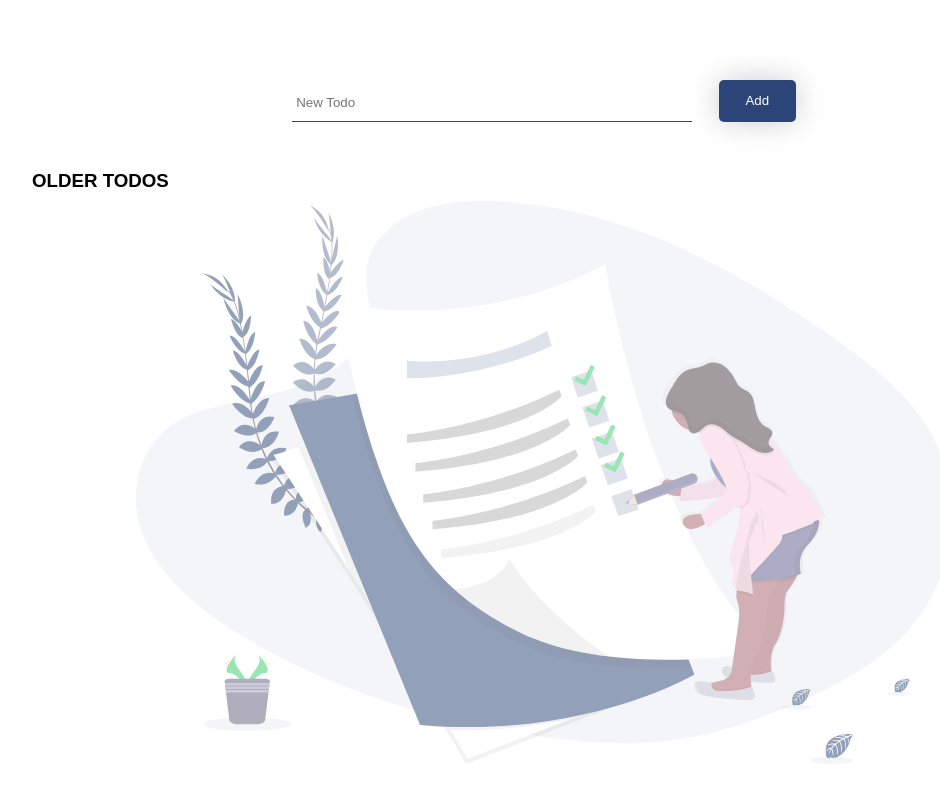
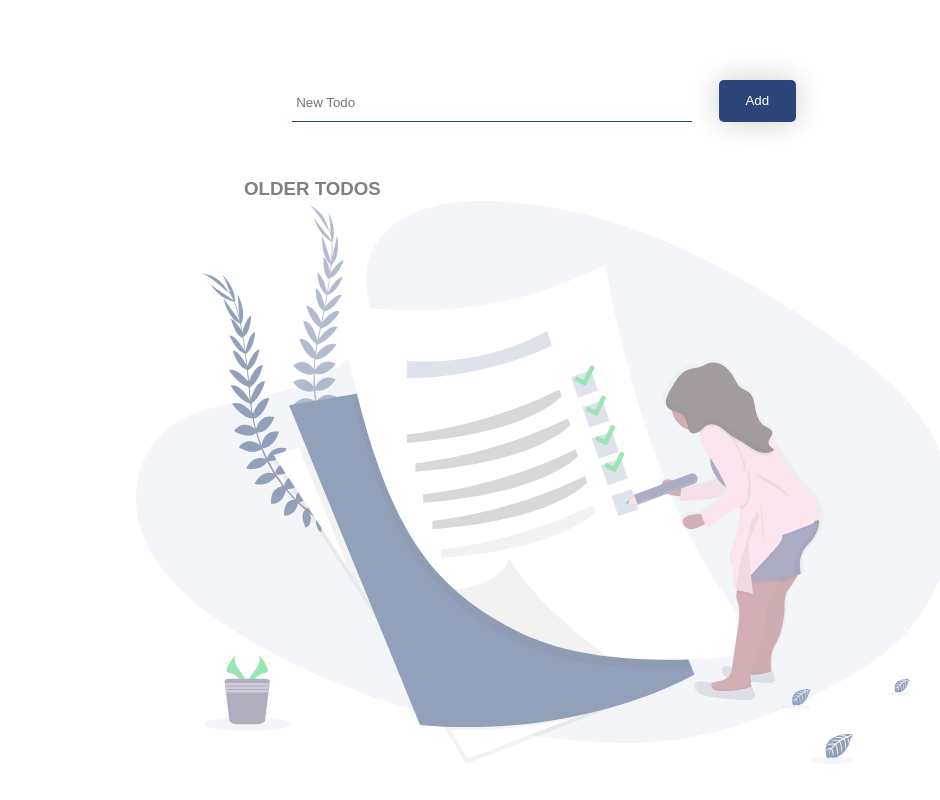
Before and after one commit to elishaking/blaze-todo, a React (Create React App) app: page / in a window 1280 px wide. Shown: the whole page, without its empty margins (96-1036 px from the left). Built offline with nearby package versions, Linux system fonts and the light colour scheme.

Commit message:
older todos

```diff
--- a/src/components/routes/Home/Home.js
+++ b/src/components/routes/Home/Home.js
@@ -32,7 +32,8 @@ export default class Home extends Component {
           savedTodos: savedTodos,
           todos
         });
-      } else if (olderTodos) {
+      }
+      if (olderTodos) {
         this.setState({
           savedTodos: savedTodos,
           olderTodos
@@ -113,7 +114,6 @@ export default class Home extends Component {
     let todos, stateKey;
     if (dateKey) {
       todos = this.state.olderTodos[todosIdx][dateKey];
-      console.log(this.state.olderTodos);
       stateKey = "olderTodos";
     } else {
       todos = this.state.todos;
@@ -132,7 +132,7 @@ export default class Home extends Component {
 
     todos[index].done = !todos[index].done;
     this.saveTodos();
-    this.setState({ [stateKey]: todos });
+    this.setState({ [stateKey]: dateKey ? this.state.olderTodos : todos });
   }
 
   deleteTodo = (index) => {
@@ -185,16 +185,16 @@ export default class Home extends Component {
           }
         </ul> */}
 
-        <div>
+        <div id="older-todos">
           <h3>OLDER TODOS</h3>
 
-          <ul className="todos">
+          <div>
             {
               olderTodos.map((todoGroups, idx) => {
                 const key = Object.keys(todoGroups)[0];
                 const todos = todoGroups[key];
                 return (
-                  <div>
+                  <div key={idx}>
                     <h4>{key}</h4>
                     <Todos
                       dateKey={key}
@@ -211,7 +211,7 @@ export default class Home extends Component {
                 )
               })
             }
-          </ul>
+          </div>
         </div>
 
         <div id="bg">
@@ -235,6 +235,7 @@ const Todos = SortableContainer(({ todos, onChange, deleteTodo, dateKey = undefi
     {
       todos.map((todo, index) => (
         <TodoItem
+          key={index}
           index={index}
           todo={todo}
           onChange={() => { onChange(index, dateKey, todosIdx) }}
--- a/src/components/routes/Home/Home.scss
+++ b/src/components/routes/Home/Home.scss
@@ -50,6 +50,36 @@
           margin-bottom: 2em;
         }
       }
+    }
+  }
+
+  #older-todos {
+
+    h3,
+    h4 {
+      width: 80vw;
+      max-width: 600px;
+      margin-left: auto;
+      margin-right: auto;
+      color: gray;
+    }
+
+    h3 {
+      margin-top: 3em;
+      margin-bottom: 2em;
+    }
+
+    h4 {
+      color: white;
+      background-color: #2b4578;
+      padding: 1em;
+      border-radius: 10px;
+      box-shadow: 0 0 30px rgba($color: #000000, $alpha: 0.2);
+      // font-weight: normal;
+    }
+
+    .todos {
+      margin-top: 2em;
     }
   }
 
```
